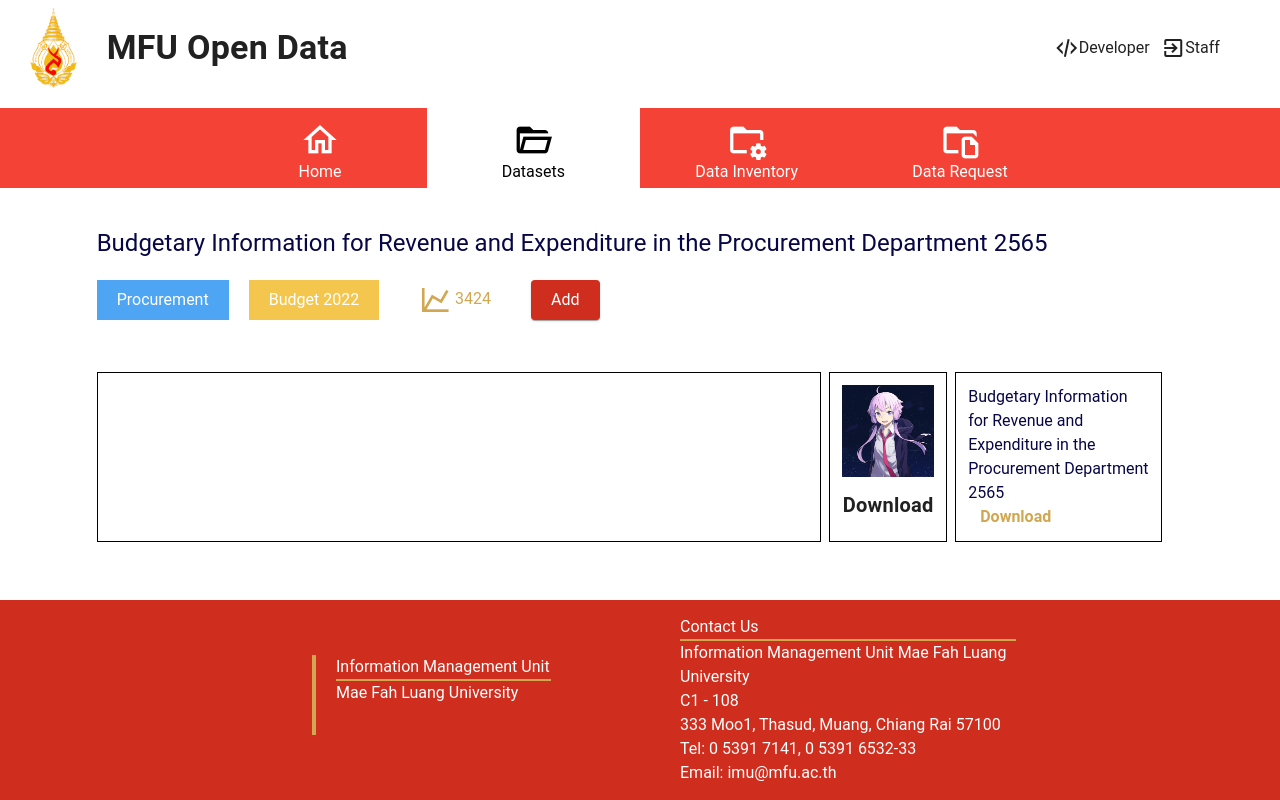
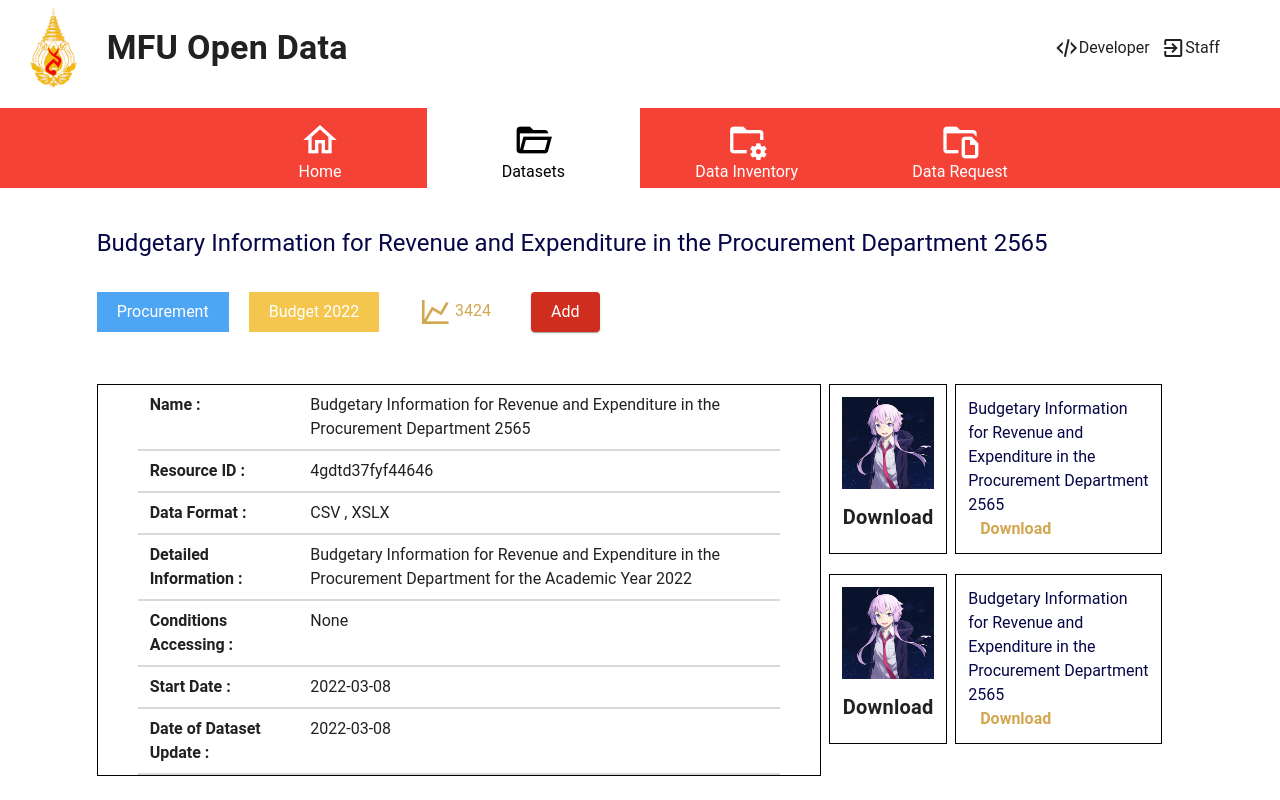
Before and after one commit to k1tsanapong/almost-open-data-frontend, a Nuxt app: page /datasets in a window 1280 px wide. Shown: the top 800 px of the page. Built offline with nearby package versions, Linux system fonts and the light colour scheme.

Commit message:
Update layout and dataset page
The commit message suggests that the developer has made changes to the layout and dataset page.

```diff
--- a/layouts/default.vue
+++ b/layouts/default.vue
@@ -114,7 +114,7 @@
         </v-container>
       </v-main>
 
-      <v-footer class="bg-primary mt-10" style="max-height: 200px;">
+      <v-footer class="bg-primary mt-10" style="max-height: 25rem;">
         <v-row class="ma-0">
           <v-col class="hidden-sm-and-down" md="2" />
 
--- a/pages/datasets.vue
+++ b/pages/datasets.vue
@@ -13,7 +13,7 @@
 
         <v-row class="mt-8">
           <v-card
-            class="mr-5 pa-5 text-white text-center fill-height d-flex align-center justify-center"
+            class="mt-3 mr-5 pa-5 text-white text-center fill-height d-flex align-center justify-center"
             color="#4EA5F4"
             rounded="0"
             flat
@@ -23,7 +23,7 @@
           </v-card>
 
           <v-card
-            class="mr-5 pa-5 text-white text-center fill-height d-flex align-center justify-center"
+            class="mt-3 mr-5 pa-5 text-white text-center fill-height d-flex align-center justify-center"
             color="#F4C64E"
             rounded="0"
             flat
@@ -33,7 +33,7 @@
           </v-card>
 
           <v-card
-            class="mr-5 pa-5 text-white text-center fill-height d-flex align-center justify-center"
+            class="mt-3 mr-5 pa-5 text-white text-center fill-height d-flex align-center justify-center"
             color="transparent"
             rounded="0"
             flat
@@ -46,7 +46,7 @@
           </v-card>
 
           <v-card
-            class="mr-5 pa-5 text-white text-center fill-height d-flex align-center justify-center"
+            class="mt-3 mr-5 pa-5 text-white text-center fill-height d-flex align-center justify-center"
             color="primary"
             max-height="40"
           >
@@ -55,13 +55,176 @@
         </v-row>
 
         <v-row class="mt-16">
-          <v-col cols="8" style="border: 1px solid black"> </v-col>
+          <v-col cols="8" style="border: 1px solid black">
+            <v-row class="px-10 pt-2">
+              <v-col cols="12" sm="3" md="3" class="py-0">
+                <div class="font-weight-bold">Name :</div>
+              </v-col>
 
-          <v-col cols="4" class="pl-5">
-            <v-row>
+              <v-col cols="12" sm="9" md="9" class="py-0">
+                <div>
+                  Budgetary Information for Revenue and Expenditure in the
+                  Procurement Department 2565
+                </div>
+              </v-col>
+
+              <v-col cols="12" class="pa-0 pt-2">
+                <v-divider
+                  color="#D9D9D9"
+                  thickness="2"
+                  class="border-opacity-100"
+                />
+              </v-col>
+            </v-row>
+
+            <v-row class="px-10 pt-2">
+              <v-col cols="12" sm="3" md="3" class="py-0">
+                <div class="font-weight-bold">Resource ID :</div>
+              </v-col>
+
+              <v-col cols="12" sm="9" md="9" class="py-0">
+                <div>
+                  4gdtd37fyf44646
+                </div>
+              </v-col>
+
+              <v-col cols="12" class="pa-0 pt-2">
+                <v-divider
+                  color="#D9D9D9"
+                  thickness="2"
+                  class="border-opacity-100"
+                />
+              </v-col>
+            </v-row>
+
+            <v-row class="px-10 pt-2">
+              <v-col cols="12" sm="3" md="3" class="py-0">
+                <div class="font-weight-bold">Data Format :</div>
+              </v-col>
+
+              <v-col cols="12" sm="9" md="9" class="py-0">
+                <div>
+                  CSV , XSLX
+                </div>
+              </v-col>
+
+              <v-col cols="12" class="pa-0 pt-2">
+                <v-divider
+                  color="#D9D9D9"
+                  thickness="2"
+                  class="border-opacity-100"
+                />
+              </v-col>
+            </v-row>
+
+            <v-row class="px-10 pt-2">
+              <v-col cols="12" sm="3" md="3" class="py-0">
+                <div class="font-weight-bold">Detailed Information :</div>
+              </v-col>
+
+              <v-col cols="12" sm="9" md="9" class="py-0">
+                <div>
+                  Budgetary Information for Revenue and Expenditure in the Procurement Department for the Academic Year 2022
+                </div>
+              </v-col>
+
+              <v-col cols="12" class="pa-0 pt-2">
+                <v-divider
+                  color="#D9D9D9"
+                  thickness="2"
+                  class="border-opacity-100"
+                />
+              </v-col> </v-row
+            ><v-row class="px-10 pt-2">
+              <v-col cols="12" sm="3" md="3" class="py-0">
+                <div class="font-weight-bold">Conditions Accessing :</div>
+              </v-col>
+
+              <v-col cols="12" sm="9" md="9" class="py-0">
+                <div>
+                  None
+                </div>
+              </v-col>
+
+              <v-col cols="12" class="pa-0 pt-2">
+                <v-divider
+                  color="#D9D9D9"
+                  thickness="2"
+                  class="border-opacity-100"
+                />
+              </v-col> </v-row
+            ><v-row class="px-10 pt-2">
+              <v-col cols="12" sm="3" md="3" class="py-0">
+                <div class="font-weight-bold">Start Date :</div>
+              </v-col>
+
+              <v-col cols="12" sm="9" md="9" class="py-0">
+                <div>
+                  2022-03-08
+                </div>
+              </v-col>
+
+              <v-col cols="12" class="pa-0 pt-2">
+                <v-divider
+                  color="#D9D9D9"
+                  thickness="2"
+                  class="border-opacity-100"
+                />
+              </v-col>
+            </v-row>
+
+            <v-row class="px-10 pt-2">
+              <v-col cols="12" sm="3" md="3" class="py-0">
+                <div class="font-weight-bold">Date of Dataset Update :</div>
+              </v-col>
+
+              <v-col cols="12" sm="9" md="9" class="py-0">
+                <div>
+                  2022-03-08
+                </div>
+              </v-col>
+
+              <v-col cols="12" class="pa-0 pt-2">
+                <v-divider
+                  color="#D9D9D9"
+                  thickness="2"
+                  class="border-opacity-100"
+                />
+              </v-col>
+            </v-row>
+          </v-col>
+
+          <v-col cols="12" sm="5" md="4" class="pl-5">
+            <v-row class="mb-5">
               <v-col cols="4" style="border: 1px solid black">
                 <v-row>
-                  <v-img class="mx-3 mt-3" src="/seki.png" />
+                  <v-img max-width="150px" class="mx-3 mt-3" src="/seki.png" />
+                </v-row>
+
+                <v-row>
+                  <v-col cols="12" class="text-center">
+                    <div class="text-h6 font-weight-bold text-center">Download</div>
+                  </v-col>
+                </v-row>
+              </v-col>
+              <v-col cols="7" class="ml-2" style="border: 1px solid black">
+                <div style="color: #070747">
+                  Budgetary Information for Revenue and Expenditure in the
+                  Procurement Department 2565
+                </div>
+                <div
+                  class="font-weight-bold pl-3"
+                  style="color: rgb(var(--v-theme-secondary))"
+                >
+                  Download
+                </div>
+              </v-col>
+            </v-row>
+
+            <v-row class="mb-5">
+              <v-col cols="4" style="border: 1px solid black">
+                <v-row>
+                  <v-img max-width="150px" class="mx-3 mt-3" src="/seki.png" />
                 </v-row>
 
                 <v-row>
```
